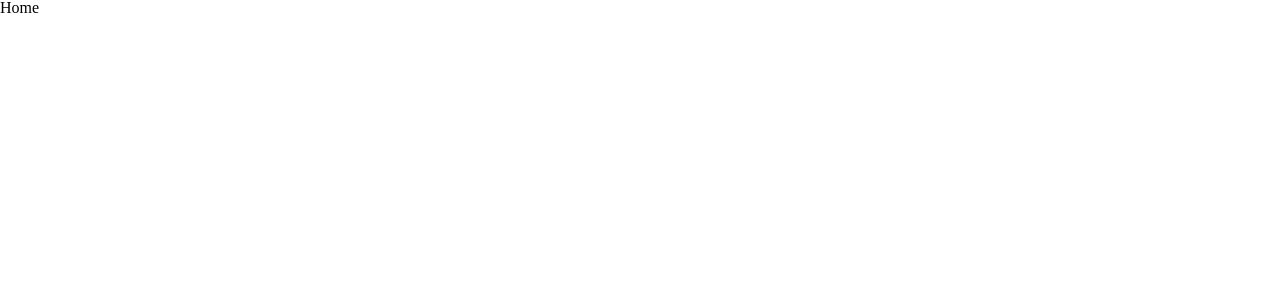
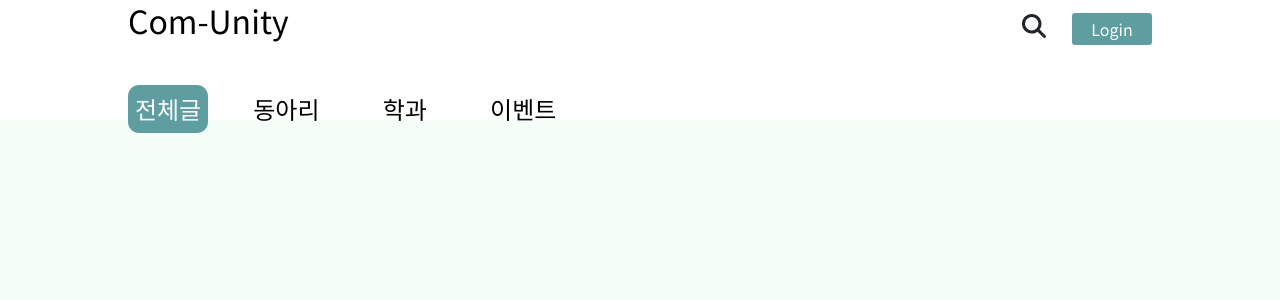
Before and after one commit to Probrain2023/cnu-club-community-FE, a React (Create React App) app: page / in a window 1280 px wide. Shown: the top 300 px of the page. Built offline with nearby package versions, Linux system fonts and the light colour scheme.

Commit message:
header 추가

```diff
--- a/public/index.html
+++ b/public/index.html
@@ -15,6 +15,9 @@
       user's mobile device or desktop. See https://developers.google.com/web/fundamentals/web-app-manifest/
     -->
     <link rel="manifest" href="%PUBLIC_URL%/manifest.json" />
+    <link rel="preconnect" href="https://fonts.googleapis.com">
+    <link rel="preconnect" href="https://fonts.gstatic.com" crossorigin>
+    <link href="https://fonts.googleapis.com/css2?family=Noto+Sans+KR:wght@100;300;400;500;700;900&display=swap" rel="stylesheet">
     <!--
       Notice the use of %PUBLIC_URL% in the tags above.
       It will be replaced with the URL of the `public` folder during the build.
--- a/src/App.js
+++ b/src/App.js
@@ -3,7 +3,7 @@ import GlobalStyles from './GrobalStyles';
 import Header from './components/header/Header';
 import Footer from './components/footer/Footer';
 import Home from './components/home/Home';
-
+import 'bootstrap/dist/css/bootstrap.min.css';
 
 
 function App() {
@@ -20,7 +20,6 @@ function App() {
       <Footer />
 
     </BrowserRouter>
-
   );
 }
 
--- a/src/GrobalStyles.jsx
+++ b/src/GrobalStyles.jsx
@@ -2,7 +2,7 @@ import { createGlobalStyle } from "styled-components";
 import reset from "styled-reset";
 
 const GlobalStyles = createGlobalStyle`
-
+  @import url('https://fonts.googleapis.com/css2?family=Noto+Sans+KR:wght@100;300;400;500;700;900&display=swap');
 
      ${reset}
  a{
@@ -28,6 +28,10 @@ const GlobalStyles = createGlobalStyle`
       padding: 0;
       cursor: pointer;
     }
+    body {
+      font-family: 'Noto Sans KR', sans-serif;
+      overflow-x: hidden;
+    }
 `;
 
 export default GlobalStyles;
--- a/src/components/header/Header.js
+++ b/src/components/header/Header.js
@@ -1,15 +1,188 @@
+import styled from "styled-components";
+import { motion } from "framer-motion";
+import { Link, useMatch } from "react-router-dom";
+import { FontAwesomeIcon } from "@fortawesome/react-fontawesome";
+import { faMagnifyingGlass } from "@fortawesome/free-solid-svg-icons";
 
-import styled from 'styled-components';
+
+const TopContainer = styled.div`
+  width: 100vw;
+  height: 15vh;
+  /* background-color: rgba(0, 0, 0, 0.6); */
+  display: flex;
+  flex-direction: column;
+`;
+
+const FirstContainer = styled.div`
+  display: flex;
+  justify-content: space-between;
+`;
+const MainTitle = styled(Link)`
+  margin-top: 0.5vh;
+  font-size: 1.5rem;
+  color: black;
+  &:hover {
+    color: black;
+  }
+  @media (min-width: 992px) {
+    font-size: 2rem;
+  }
+  @media (min-width: 1400px) {
+    font-size: 3rem;
+  }
+  margin-left: 10vw;
+`;
+
+const Search = styled(motion(Link))`
+  font-size: 1rem;
+  margin-right: 2vw;
+
+  &:hover {
+    color: black;
+  }
+
+  @media (min-width: 992px) {
+    font-size: 1.5rem;
+  }
+  @media (min-width: 1400px) {
+    font-size: 2rem;
+  }
+`;
+const LoginButton = styled(motion.button)`
+  color: white;
+  &:hover {
+    color: black;
+  }
+`;
+const Login = styled(motion(Link))`
+  border-radius: 0.2rem;
+  font-size: 0.5rem;
+  width: 3.5rem;
+  height: 1.5rem;
+  color: white;
+  text-align: center;
+  background-color: #5f9ea0;
+  @media (min-width: 992px) {
+    width: 5rem;
+    height: 2rem;
+    font-size: 1rem;
+  }
+  @media (min-width: 1400px) {
+    width: 6rem;
+    height: 2rem;
+    font-size: 1.5rem;
+  }
+  display: flex;
+  align-items: center;
+  justify-content: center;
+`;
+const SearchLoginContainer = styled.div`
+  margin-top: 1vw;
+  margin-right: 10vw;
+  display: flex;
+`;
+
+const SecondContainer = styled.div`
+  display: flex;
+  margin-top: 5vh;
+  margin-left: 10vw;
+`;
+
+const LinkContainer = styled.div`
+  margin-right: 3vw;
+  position: relative;
+  display: flex;
+  align-items: center;
+  justify-content: center;
+  /* border: 1px solid white; */
+  display: flex;
+  border-radius: 0.7rem;
+  width: 3.5rem;
+  height: 1.5rem;
+  font-size: 1rem;
+  @media (min-width: 992px) {
+    width: 5rem;
+    height: 3rem;
+    font-size: 1rem;
+  }
+  @media (min-width: 1400px) {
+    width: 6rem;
+    height: 3rem;
+    font-size: 1.5rem;
+  }
+  color: ${(props) => props.color};
+
+
+`;
+
+const CommunityLink = styled(motion(Link))`
+    font-size: 1rem;
+    @media (min-width: 992px) {
+    font-size: 1.5rem;
+  }
+  @media (min-width: 1400px) {
+    font-size: 2rem;
+  }
+    z-index: 2;
+    &:hover {
+    color: black;
+  }
+`;
+
+const Circle = styled(motion.span)`
+  position: absolute;
+  background-color: #5f9ea0;
+  width: 100%;
+  height: 100%;
+  border-radius: 0.7rem;
+`;
+
+function Header() {
+
+
+    const homeMatch = useMatch("/");
+    const clubMatch = useMatch("/club");
+    const majorMatch = useMatch("/major");
+    const eventMatch = useMatch("/event");
 
 
 
+  return (
+    <TopContainer>
+      <FirstContainer>
+        <MainTitle to="/">Com-Unity</MainTitle>
 
-function Header(){
+        <SearchLoginContainer>
+          <Search to="/search">
+            <FontAwesomeIcon icon={faMagnifyingGlass} />
+          </Search>
+          <Login to="/login">
+            <LoginButton>Login</LoginButton>
+          </Login>
+        </SearchLoginContainer>
+      </FirstContainer>
 
-    return (
-        <div style={{display:"none"}}>Header</div>
-    );
+      <SecondContainer>
+        <LinkContainer color={homeMatch ? "white": "black"}>
+          <CommunityLink to="/"  >전체글</CommunityLink>
+          {homeMatch ? <Circle layoutId="circle" /> : null}
+        </LinkContainer>
+
+        <LinkContainer color={clubMatch ? "white": "black"}>
+          <CommunityLink to="/club" >동아리</CommunityLink>
+          {clubMatch ? <Circle layoutId="circle" /> : null}
+        </LinkContainer>
+        <LinkContainer color={majorMatch ? "white": "black"}>
+          <CommunityLink to="/major" >학과</CommunityLink>
+          {majorMatch ? <Circle layoutId="circle" /> : null}
+        </LinkContainer>
+        <LinkContainer color={eventMatch ? "white": "black"}>
+          <CommunityLink to="/event" >이벤트</CommunityLink>
+          {eventMatch ? <Circle layoutId="circle" /> : null}
+        </LinkContainer>
+      </SecondContainer>
+    </TopContainer>
+  );
 }
 
-
-export default Header
+export default Header;
--- a/src/components/home/Home.js
+++ b/src/components/home/Home.js
@@ -1,14 +1,47 @@
-import styled from 'styled-components';
+import styled from "styled-components";
+import { Button } from "react-bootstrap"; //2번
+
+import Container from "react-bootstrap/Container";
+import Row from "react-bootstrap/Row";
+import Col from "react-bootstrap/Col";
 
 
+// Small = sm = ≥576px
+// Medium = md = ≥768px
+// Large = lg = ≥992px
+// Extra large = xl = ≥1200px
+// Extra extra large = xxl = ≥1400px
+
+//예시
+{/* <Container>
+  <Row>
+    <Col xs={12} md={8} style={{ backgroundColor: "blue" }}>
+      xs=12 md=8
+    </Col>
+    <Col xs={6} md={4} style={{ backgroundColor: "tomato" }}>
+      xs=6 md=4
+    </Col>
+  </Row>
+</Container>; */}
+
+// 자세한 내용 리액트 부트스트랩 참조 https://react-bootstrap.github.io/layout/breakpoints/
+
+const TopContainer = styled.div`
+  width: 100vw;
+  height: 200vh;
+  background-color: mintcream;
+`;
+
+const ReactContainer = styled(Container)`
+`
+
+function Home() {
+  return (
+    <TopContainer>
 
 
-function Home(){
-
-    return (
-        <div>Home</div>
-    );
+    </TopContainer>
+  );
 }
 
-
-export default Home
+export default Home;
```
Also changed, not shown: package.json (+8 -0 lines), 1 other file (tests, documents, lock files or other folders).
